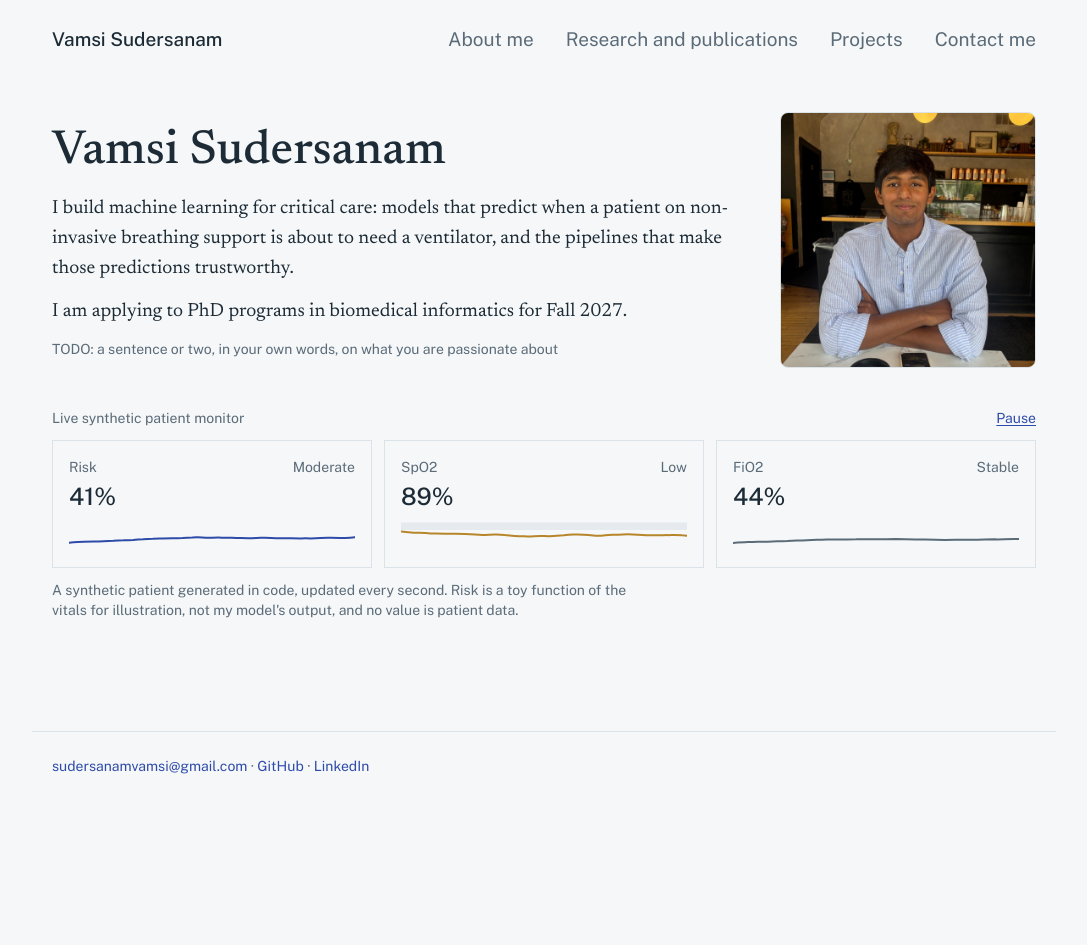
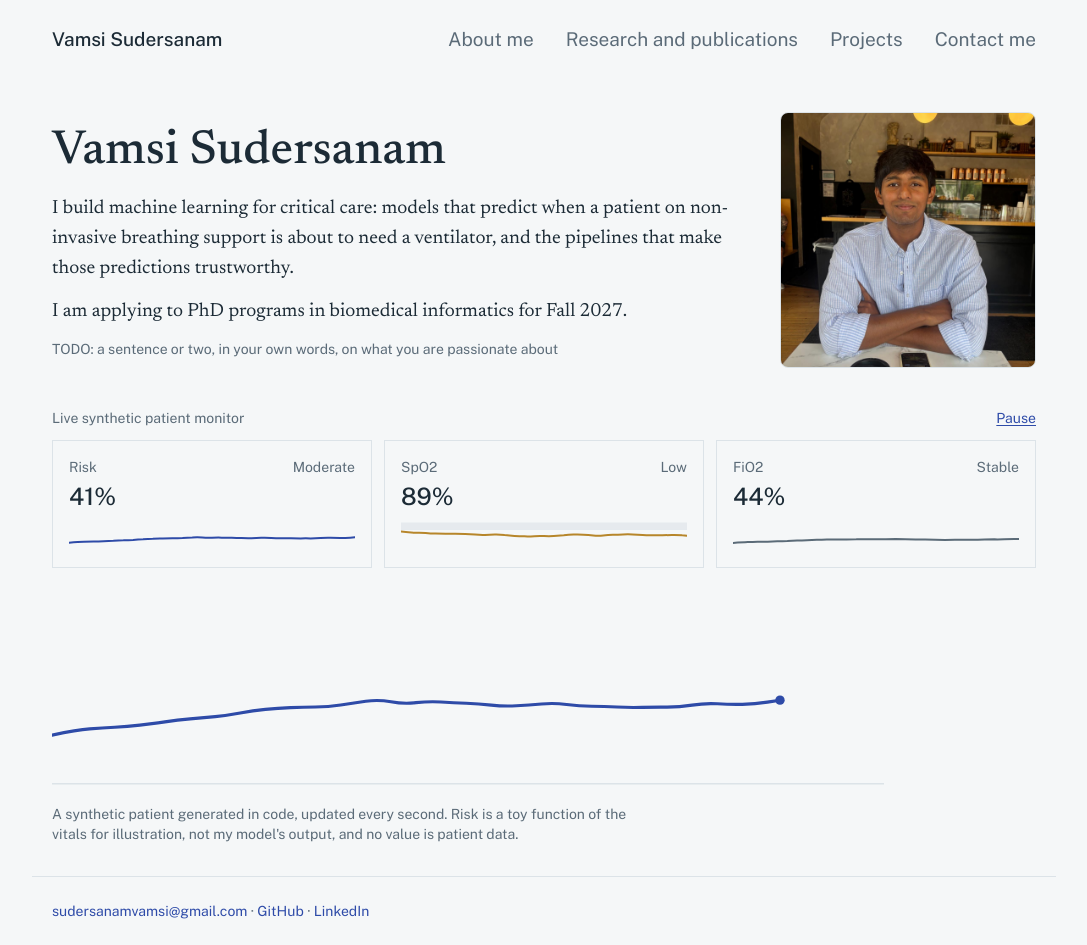
Before and after one commit to sudersanamvamsi-max/Portfolio, a Next.js app: page / in a window 1280 px wide. Shown: the whole page, without its empty margins (96-1183 px from the left). Before the commit the page ends 800 px from the top, so only its background shows below. Built offline with nearby package versions, Linux system fonts and the light colour scheme.

Commit message:
New Risk curve visual

```diff
--- a/components/PatientRiskCurve.tsx
+++ b/components/PatientRiskCurve.tsx
@@ -8,6 +8,11 @@ import { useEffect, useRef, useState } from "react";
 // not my model's output.
 const WINDOW = 30; // minutes of monitoring visible at once
 const TICK_MS = 1000; // one simulated minute arrives per second
+const CX1 = 700; // risk curve plot area (viewBox 800x200)
+const CEND = 800;
+const CTOP = 20;
+const CSCALE = 155;
+const CBASE = 192;
 const SW = 100; // sparkline viewBox width
 const SH = 28; // sparkline viewBox height
 const PAD = 3;
@@ -188,6 +193,11 @@ export default function PatientRiskCurve() {
     },
   ];
 
+  const cx = (i: number) => (i / (WINDOW - 1)) * CX1;
+  const cy = (r: number) => CTOP + (1 - r) * CSCALE;
+  const curve: [number, number][] = history.map((h, i) => [cx(i), cy(h.risk)]);
+  const tip = curve[curve.length - 1];
+
   return (
     <figure>
       <div className="flex items-baseline justify-between gap-4">
@@ -212,6 +222,17 @@ export default function PatientRiskCurve() {
           </div>
         ))}
       </div>
+      <svg
+        viewBox="0 0 800 200"
+        preserveAspectRatio="xMinYMid meet"
+        role="img"
+        aria-label={`Simulated risk over the last ${WINDOW} minutes, currently ${Math.round(latest.risk * 100)}%`}
+        className="mt-4 h-24 w-full sm:h-40 md:h-52"
+      >
+        <line x1="0" y1={CBASE} x2={CEND} y2={CBASE} stroke="var(--grid)" strokeWidth="1.5" />
+        <path d={smoothPath(curve)} fill="none" stroke="var(--cohort-a)" strokeWidth="3" strokeLinecap="round" />
+        <circle cx={tip[0]} cy={tip[1]} r={4.5} fill="var(--cohort-a)" />
+      </svg>
       <figcaption className="mt-3 max-w-measure font-sans text-sm text-muted">
         A synthetic patient generated in code, updated every second. Risk is a toy function of
         the vitals for illustration, not my model&apos;s output, and no value is patient data.
```
